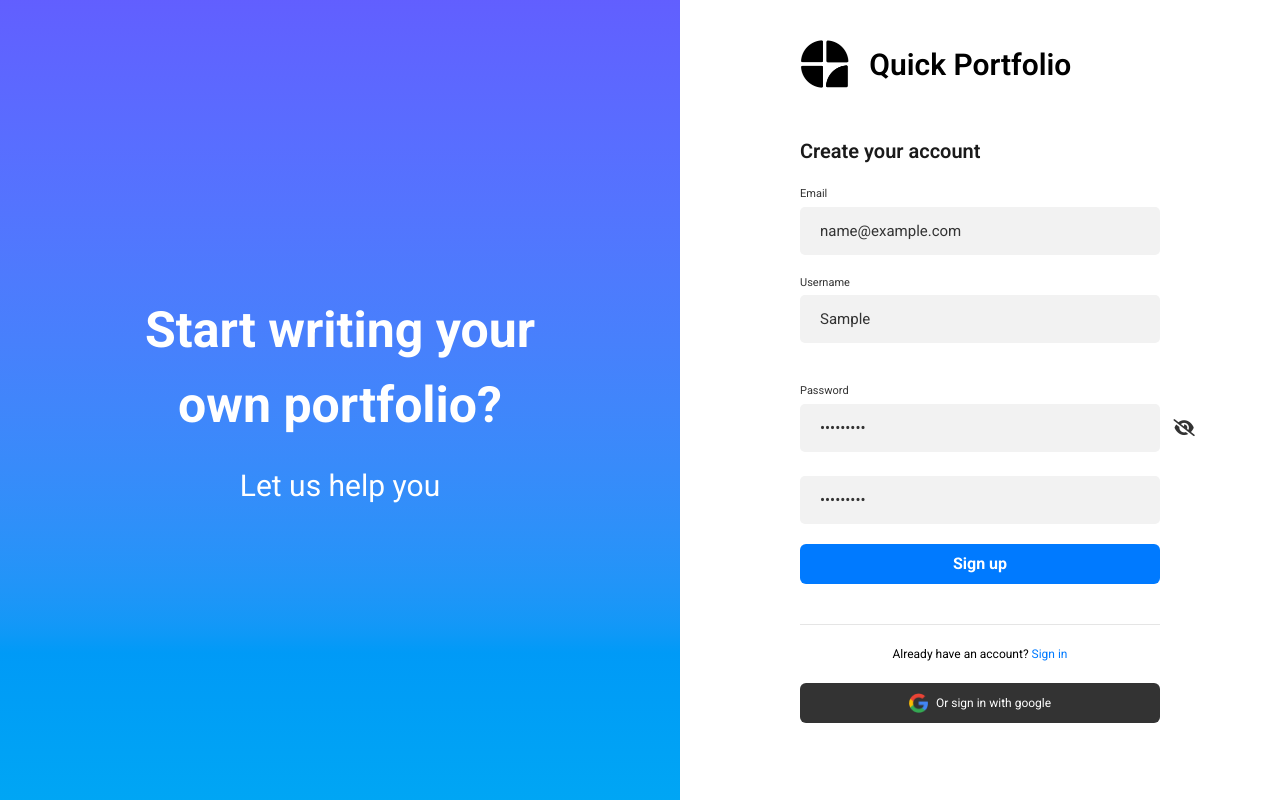
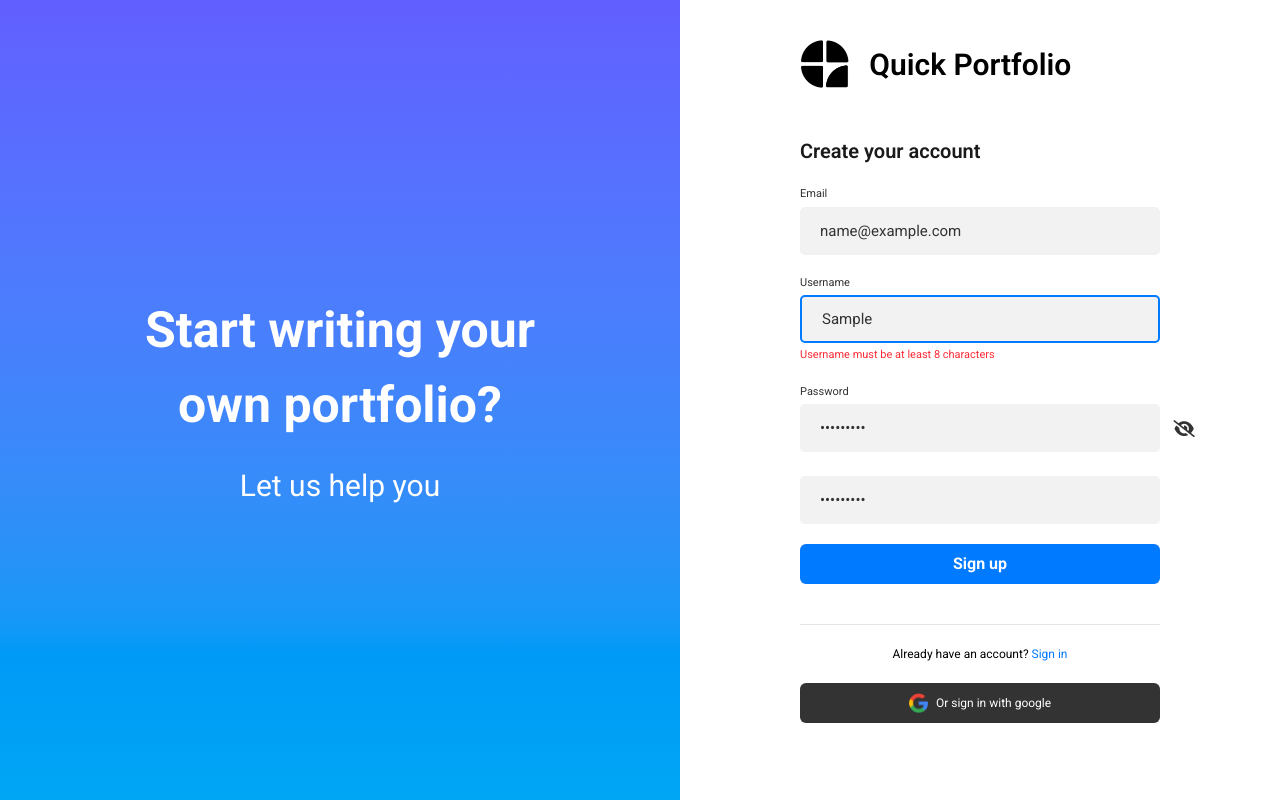
Before and after one commit to RinWasBusted/MyPortfolio, a React (Vite) app: page /register in a window 1280 px wide. Both pictures are taken after typing "name@example.com", "Sample", "Sample123", "Sample123" into the empty fields and a click on the button "Sign up". Built offline with nearby package versions, Linux system fonts and the light colour scheme.

Commit message:
Adding login/register validation

```diff
--- a/package.json
+++ b/package.json
@@ -10,6 +10,7 @@
     "preview": "vite preview"
   },
   "dependencies": {
+    "@hookform/resolvers": "^5.2.1",
     "@mantine/carousel": "^8.1.3",
     "@tailwindcss/vite": "^4.1.11",
     "embla-carousel": "^8.5.2",
@@ -22,7 +23,8 @@
     "react-hook-form": "^7.61.1",
     "react-router-dom": "^7.7.1",
     "smoothscroll-polyfill": "^0.4.4",
-    "tailwindcss": "^4.1.11"
+    "tailwindcss": "^4.1.11",
+    "zod": "^4.0.15"
   },
   "devDependencies": {
     "@eslint/js": "^9.30.1",
--- a/src/sections/login-register-page/LoginBoard.jsx
+++ b/src/sections/login-register-page/LoginBoard.jsx
@@ -3,15 +3,29 @@
 import { useForm } from 'react-hook-form'
 import { useState } from 'react'
 import { Link } from 'react-router-dom';
+import { z } from 'zod'
+import { zodResolver } from '@hookform/resolvers/zod';
 
 
 export default function LoginBoard() {
     const [showPwd, setShowPwd] = useState(false);
     const [remmeberMe, setRememberMe] = useState(false);
 
-    const { register, handleSubmit, formState: { error } } = useForm({
-        username: '',
-        password: '',
+    const loginSchema = z.object({
+        username: z.string()
+            .min(1, "Username is required")
+            .min(3, "Username must be at least 3 characters"),
+        password: z.string()
+            .min(1, "Password is required")
+            .min(6, "Password must be at least 6 characters")
+    });
+
+    const { register, handleSubmit, formState: { errors } } = useForm({
+        resolver: zodResolver(loginSchema),
+        defaultValues: {
+            username: '',
+            password: '',
+        }
     });
 
     function onSubmit(data) {
@@ -28,12 +42,12 @@
                 <h2>Quick Portfolio</h2>
             </figure>
 
-            <form onSubmit={handleSubmit(onSubmit)} className='flex flex-col gap-5 w-full pb-10 border-[#E5E5E5] border-b-1'>
+            <form onSubmit={handleSubmit(onSubmit)} className='flex flex-col gap-5 w-full pb-10 border-[#E5E5E5] border-b-1' noValidate>
                 <h3 className='text-[#1A1A1A] text-[20px] font-semibold'>Get your own portfolio</h3>
 
                 <label htmlFor="usernameInput" className='flex flex-col gap-1 text-[11px] text-[#333333] '>Username
                     <input type="text" id='usernameInput' {...register('username')} className='h-12 bg-[#F2F2F2] w-full px-5 rounded-[5px] focus:border-2 outline-none border-[#007AFF] text-[15px]' placeholder='Username' />
-
+                    {errors.username && <p className='text-red-500'>{errors.username.message}</p>}
                 </label>
 
 
@@ -42,10 +56,10 @@
                         <input type={showPwd ? 'text' : 'password'} id='passwordInput' {...register('password')} className='h-12 bg-[#F2F2F2] w-full px-5 rounded-[5px] focus:border-2 outline-none border-[#007AFF] text-[15px]' placeholder='Password' />
 
                         <div className='h-12 w-12 shrink-0 flex justify-center items-center absolute right-[-48px] cursor-pointer text-[17px]' onClick={() => setShowPwd(s => !s)}>
-                            <i class={`fa-solid ${showPwd ? 'fa-eye' : "fa-eye-slash"}`}></i>
+                            <i className={`fa-solid ${showPwd ? 'fa-eye' : "fa-eye-slash"}`}></i>
                         </div>
                     </div>
-
+                    {errors.password && <p className='text-red-500'>{errors.password.message}</p>}
                 </label>
 
                 <div className='w-full h-5 flex justify-between text-[12px]'>
--- a/src/sections/login-register-page/RegisterBoard.jsx
+++ b/src/sections/login-register-page/RegisterBoard.jsx
@@ -3,20 +3,36 @@
 import { useForm } from 'react-hook-form'
 import { useState } from 'react'
 import { Link } from 'react-router-dom';
+import { z } from 'zod';
+import { zodResolver } from '@hookform/resolvers/zod';
 
 
 export default function RegisterBoard() {
     const [showPwd, setShowPwd] = useState(false);
 
-    const { register, handleSubmit, formState: { error } } = useForm({
-        email: '',
-        username: '',
-        password: '',
-        confirmPwd: '',
+    const registerSchema = z.object({
+        email: z.string().email("Please enter a valid email"),
+        username: z.string().min(8, "Username must be at least 8 characters"),
+        password: z.string().min(8, "Password must be at least 8 characters"),
+        confirmPwd: z.string()
+    }).refine((data) => data.password === data.confirmPwd, {
+        message: "Passwords don't match",
+        path: ["confirmPwd"]
+    });
+
+    const { register, handleSubmit, formState: { errors } } = useForm({
+        resolver: zodResolver(registerSchema),
+        defaultValues: {
+            email: '',
+            username: '',
+            password: '',
+            confirmPwd: '',
+        }
     });
 
     function onSubmit(data) {
-        console.log(data);
+        const { confirmPwd: _confirmPwd, ...submitData } = data;
+        console.log("Form data:", submitData);
     }
 
     return (
@@ -26,31 +42,33 @@
                 <h2>Quick Portfolio</h2>
             </figure>
 
-            <form onSubmit={handleSubmit(onSubmit)} autoComplete='off' className='flex flex-col gap-5 w-full pb-10 border-[#E5E5E5] border-b-1 mb-5'>
+            <form onSubmit={handleSubmit(onSubmit)} autoComplete='off' className='flex flex-col gap-5 w-full pb-10 border-[#E5E5E5] border-b-1 mb-5' noValidate>
                 <h3 className='text-[#1A1A1A] text-[20px] font-semibold'>Create your account</h3>
 
                 <label htmlFor="emailInput" className='flex flex-col gap-1 text-[11px] text-[#333333] '>Email
                     <input type="text" id='emailInput' {...register('email')} className='h-12 bg-[#F2F2F2] w-full px-5 rounded-[5px] focus:border-2 outline-none border-[#007AFF] text-[15px]' placeholder='Email' />
-
+                    {errors.email && <p className='text-red-500'>{errors.email.message}</p>}
                 </label>
 
                 <label htmlFor="usernameInput" className='flex flex-col gap-1 text-[11px] text-[#333333] '>Username
-                    <input type="text" id='usernameInput' {...register('username')} className='h-12 bg-[#F2F2F2] w-full px-5 rounded-[5px] focus:border-2 outline-none border-[#007AFF] text-[15px] mb-5' placeholder='Username' />
-
+                    <input type="text" id='usernameInput' {...register('username')} className='h-12 bg-[#F2F2F2] w-full px-5 rounded-[5px] focus:border-2 outline-none border-[#007AFF] text-[15px] ' placeholder='Username' />
+                    {errors.username && <p className='text-red-500'>{errors.username.message}</p>}
                 </label>
 
 
                 <label htmlFor="passwordInput" className='flex flex-col gap-1 text-[11px] text-[#333333] '>Password
-                    <div className='h-12 w-full flex relative mb-5'>
+                    <div className='h-12 w-full relative mb-5'>
                         <input type={showPwd ? 'text' : 'password'} id='passwordInput' {...register('password')} className='h-12 bg-[#F2F2F2] w-full px-5 rounded-[5px] focus:border-2 outline-none border-[#007AFF] text-[15px]' placeholder='Password' />
+                        {errors.password && <p className='text-red-500'>{errors.password.message}</p>}
 
-                        <div className='h-12 w-12 shrink-0 flex justify-center items-center absolute right-[-48px] cursor-pointer text-[17px]' onClick={() => setShowPwd(s => !s)}>
-                            <i class={`fa-solid ${showPwd ? 'fa-eye' : "fa-eye-slash"}`}></i>
+                        <div className='h-12 w-12 shrink-0 flex justify-center items-center absolute right-[-48px] top-0 cursor-pointer text-[17px]' onClick={() => setShowPwd(s => !s)}>
+                            <i className={`fa-solid ${showPwd ? 'fa-eye' : "fa-eye-slash"}`}></i>
                         </div>
                     </div>
 
-                    <div className='h-12 w-full flex relative'>
-                        <input type={showPwd ? 'text' : 'password'} id='passwordInput' {...register('confirmPwd')} className='h-12 bg-[#F2F2F2] w-full px-5 rounded-[5px] focus:border-2 outline-none border-[#007AFF] text-[15px]' placeholder='Confirm your password' />
+                    <div className='h-12 w-full relative'>
+                        <input type={showPwd ? 'text' : 'password'} id='confirmPasswordInput' {...register('confirmPwd')} className='h-12 bg-[#F2F2F2] w-full px-5 rounded-[5px] focus:border-2 outline-none border-[#007AFF] text-[15px]' placeholder='Confirm your password' />
+                        {errors.confirmPwd && <p className='text-red-500'>{errors.confirmPwd.message}</p>}
                     </div>
 
                 </label>
```
Also changed, not shown: 1 other file (tests, documents, lock files or other folders).
